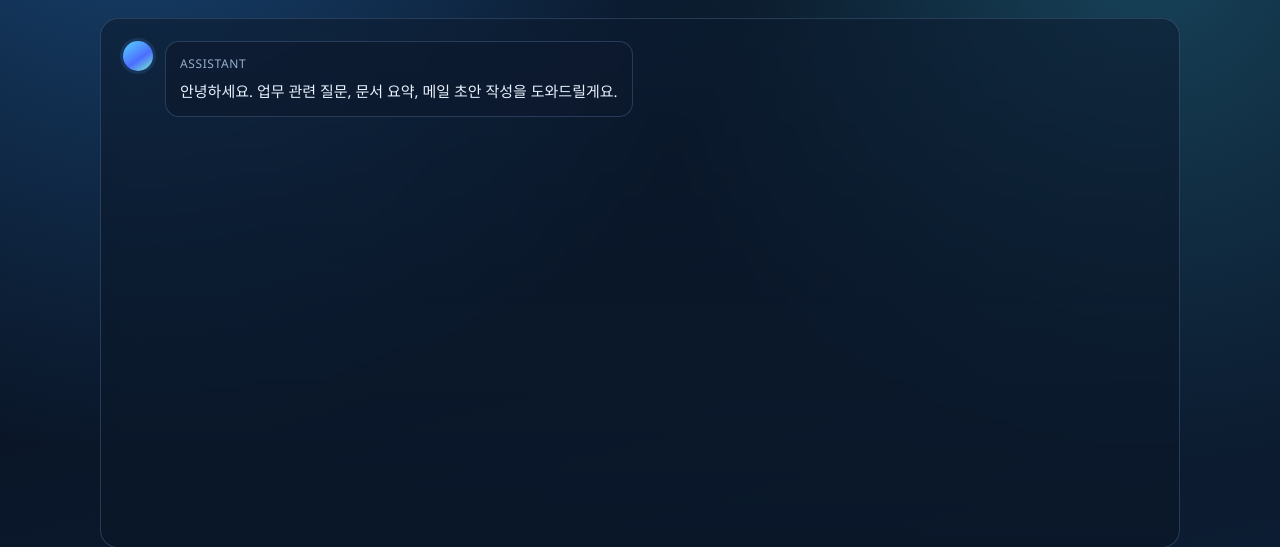
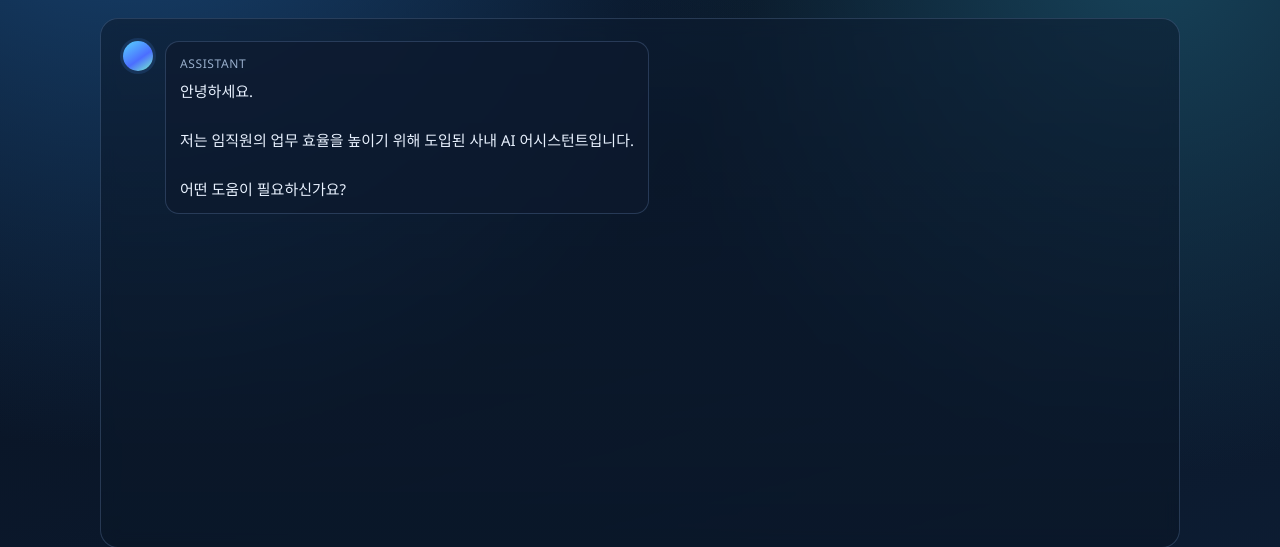
Before and after one commit to oreorca0719/Langgraph-AI, a Python web app: template templates/index.html in a window 1280 px wide. Shown: the part 93-640 px from the top of the page. Run offline with Jinja, Linux system fonts and the light colour scheme; the template is opened without the code that fills it, so the values that code supplies are empty.

Commit message:
feat: update chatbot welcome message

```diff
--- a/templates/index.html
+++ b/templates/index.html
@@ -28,7 +28,7 @@
         <div class="bot-avatar"></div>
         <div class="content">
           <p class="message-title">Assistant</p>
-          안녕하세요. 업무 관련 질문, 문서 요약, 메일 초안 작성을 도와드릴게요.
+          안녕하세요.<br><br>저는 임직원의 업무 효율을 높이기 위해 도입된 사내 AI 어시스턴트입니다.<br><br>어떤 도움이 필요하신가요?
         </div>
       </div>
     </main>
```
